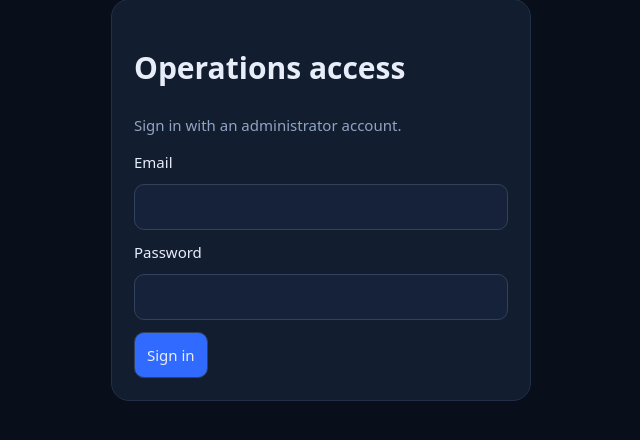
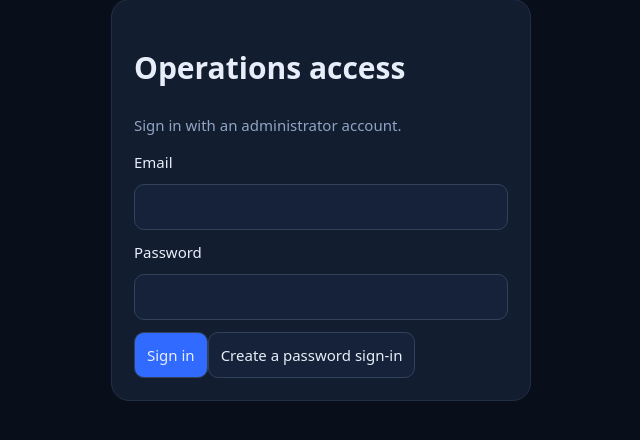
Before and after one commit to Arafat-ally/Mach-iq, a Laravel app: page / in a window 1280 px wide. Shown: the part 176-616 px from the top of the page, without its empty margins (319-959 px from the left). Run offline with Laravel 12, Linux system fonts and the light colour scheme; parts of the project's set-up code (start-up, migrations or seed data) failed here and were passed over.

Commit message:
Allow owner to create password sign-in before operator grants admin

```diff
--- a/backend/resources/views/admin.blade.php
+++ b/backend/resources/views/admin.blade.php
@@ -3,14 +3,21 @@
 <style>
 :root{color-scheme:dark;font:15px system-ui;background:#080e1a;color:#e8eef9}*{box-sizing:border-box}body{margin:0}header{padding:22px 5%;border-bottom:1px solid #223047;display:flex;justify-content:space-between;align-items:center}h1{font-size:22px;letter-spacing:3px;margin:0}header span{color:#8ea3c1;font-size:12px;letter-spacing:1px}main{max-width:1250px;margin:36px auto;padding:0 24px}h2{font-size:30px}p{color:#91a4c2;line-height:1.6}.card{background:#121d30;border:1px solid #223047;border-radius:18px;padding:22px;margin-bottom:16px}.grid{display:grid;grid-template-columns:repeat(auto-fit,minmax(200px,1fr));gap:16px}.metric{font-size:32px;font-weight:700;margin-top:12px}button,input,select{font:inherit;padding:12px;border:1px solid #32425c;border-radius:10px;background:#152239;color:inherit}button{cursor:pointer}button.primary{background:#306aff}button:hover{filter:brightness(1.2)}input{display:block;width:100%;margin:12px 0}nav{display:flex;gap:12px;flex-wrap:wrap;margin:24px 0}table{width:100%;border-collapse:collapse}td,th{text-align:left;padding:14px;border-bottom:1px solid #223047}th{color:#92a9cb}#login{max-width:420px;margin:80px auto}.error{color:#ffb59d}label{display:block}small{color:#91a4c2}.bar{height:12px;background:#367bff;border-radius:4px;min-width:2px}.scroll{overflow:auto}.actions{display:flex;gap:12px;align-items:center;flex-wrap:wrap}[hidden]{display:none!important}
 </style></head><body><header><div><h1>MATCHIQ</h1><span>INTELLIGENCE OPERATIONS</span></div><button id="logout" hidden>Sign out</button></header><main>
-<form id="login" class="card"><h2>Operations access</h2><p>Sign in with an administrator account.</p><label>Email<input type="email" id="email" autocomplete="username" required></label><label>Password<input type="password" id="password" autocomplete="current-password" required></label><button class="primary">Sign in</button></form>
+<form id="login" class="card"><h2>Operations access</h2><p>Sign in with an administrator account.</p><div id="register-fields" hidden><label>Name<input id="name" autocomplete="name" maxlength="100"></label></div><label>Email<input type="email" id="email" autocomplete="username" required></label><label>Password<input type="password" id="password" autocomplete="current-password" required></label><div id="confirm-fields" hidden><label>Confirm password<input type="password" id="confirmation" autocomplete="new-password"></label><p>Use at least 12 characters, uppercase and lowercase letters, and a number. Creating a sign-in does not grant admin access; the project owner must enable it.</p></div><button id="submit-login" class="primary">Sign in</button><button type="button" id="register-toggle">Create a password sign-in</button></form>
 <p id="error" class="error" role="alert"></p><section id="app" hidden><nav><button data-tab="dashboard">Overview</button><button data-tab="users">Users</button><button data-tab="fixtures">Football</button><button data-tab="settings">Configuration</button></nav><div id="content"></div></section>
 </main><script>
 let token=null;const el=id=>document.getElementById(id);const content=el('content');
 function node(tag,text,cls){const n=document.createElement(tag);if(text!==undefined)n.textContent=String(text);if(cls)n.className=cls;return n}
 async function api(path,method='GET',body){const r=await fetch('/api/'+path,{method,headers:{Accept:'application/json','Content-Type':'application/json',...(token?{Authorization:'Bearer '+token}:{})},...(body?{body:JSON.stringify(body)}:{})});const d=r.status===204?{}:await r.json();if(!r.ok)throw Error(d.message||'Request failed');return d}
 function report(e){el('error').textContent=e.message}function title(s){return s.replaceAll('_',' ').replace(/\b\w/g,c=>c.toUpperCase())}
-el('login').onsubmit=async e=>{e.preventDefault();el('error').textContent='';try{const d=await api('auth/login','POST',{email:el('email').value,password:el('password').value});token=d.token;el('password').value='';await api('admin/dashboard');el('login').hidden=true;el('app').hidden=false;el('logout').hidden=false;await load('dashboard')}catch(e){token=null;report(e)}};
+let registering=false;
+el('register-toggle').onclick=()=>{registering=!registering;el('register-fields').hidden=!registering;el('confirm-fields').hidden=!registering;el('name').required=registering;el('confirmation').required=registering;el('password').autocomplete=registering?'new-password':'current-password';el('submit-login').textContent=registering?'Create sign-in':'Sign in';el('register-toggle').textContent=registering?'Back to sign in':'Create a password sign-in'};
+el('login').onsubmit=async e=>{e.preventDefault();el('error').textContent='';try{
+const body={email:el('email').value,password:el('password').value};if(registering){body.name=el('name').value;body.password_confirmation=el('confirmation').value}
+const d=await api(registering?'auth/register':'auth/login','POST',body);token=d.token;el('password').value='';el('confirmation').value='';
+if(registering){await api('auth/logout','POST');token=null;el('register-toggle').click();el('error').textContent='Sign-in created. Ask the project owner to enable administrator access, then sign in.';return}
+await api('admin/dashboard');el('login').hidden=true;el('app').hidden=false;el('logout').hidden=false;await load('dashboard')
+}catch(e){token=null;report(e)}};
 el('logout').onclick=async()=>{try{await api('auth/logout','POST')}finally{token=null;location.reload()}};
 document.querySelectorAll('[data-tab]').forEach(b=>b.onclick=()=>load(b.dataset.tab).catch(report));
 async function load(tab){el('error').textContent='';content.replaceChildren(node('p','Loading…'));
```
